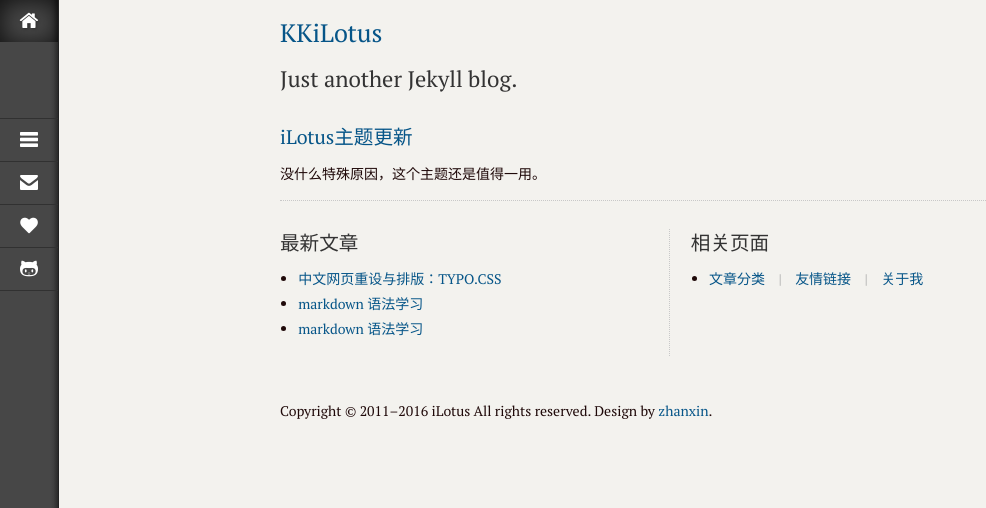
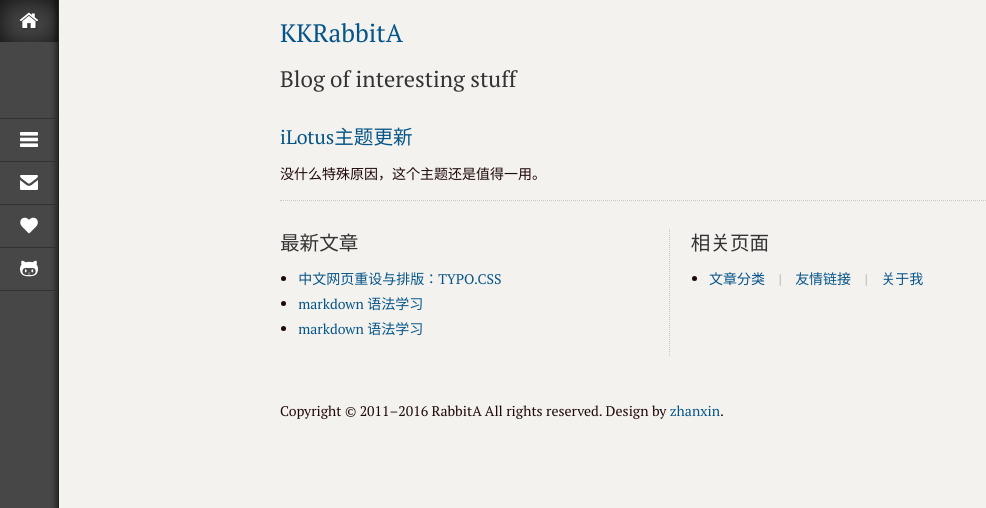
Before and after one commit to RabbitA/RabbitA.github.io, a Jekyll site: the page built from index.html, in a window 1280 px wide. Shown: the top 508 px of the page, without its empty margins (0-986 px from the left). Built offline with Jekyll 4.4.1, drawn with Linux system fonts in a browser that asks for light colours; the list of posts is cut into pages by our own code.

Commit message:
Update _config.yml

```diff
--- a/_config.yml
+++ b/_config.yml
@@ -70,9 +70,9 @@ iLotus:
   begin: 2011
 
 #站点基础配置
-title: iLotus
-subTitle: Just another Jekyll blog.
-description: 这是 PIZn 的又一个博客，它是基于 Jekyll 搭建起来的。在这里，不仅仅是用来快速记录工作，学习，生活的一点一滴的地方，更是 PIZn 对 Jekyll 的学习和使用的一次有意义的实践。
+title: RabbitA
+subTitle: Blog of interesting stuff
+description:
 url:
 feed: /feed.xml
 
@@ -111,4 +111,4 @@ page:
     last: false
 
 author:
-  name: PIZn
+  name: RabbitA
```
